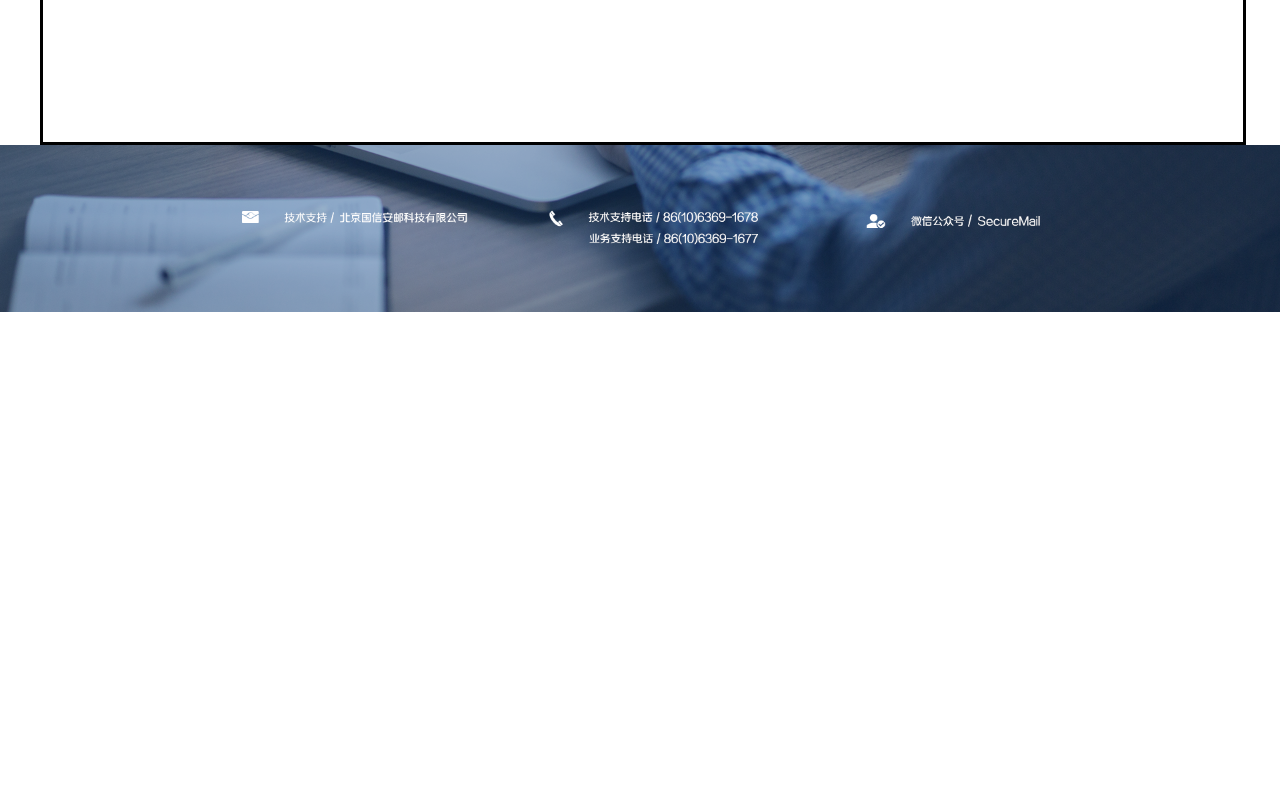
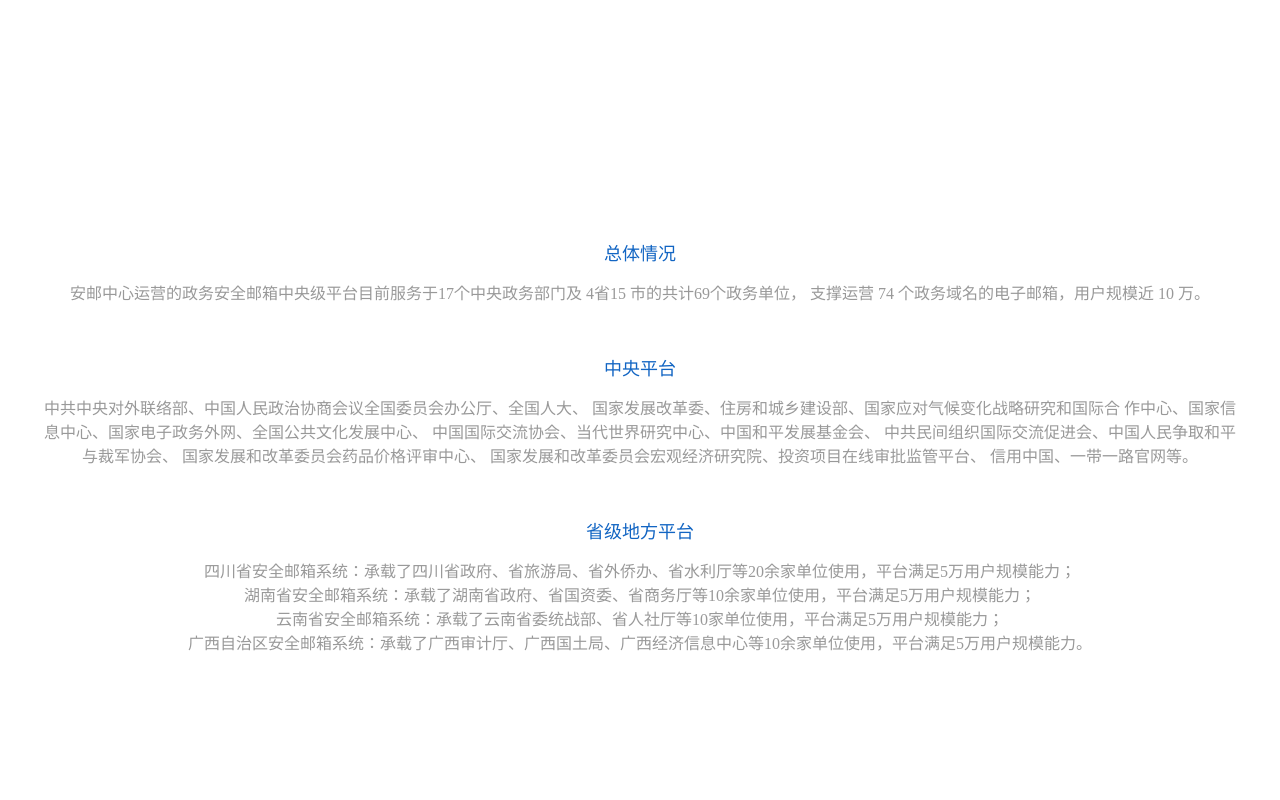
Before and after one commit to bufudanqing/suremail, a Vue app: page /components/enterprise in a window 1280 px wide. Shown: the part 1140-1940 px from the top of the page. Before the commit the page ends 1456 px from the top, so only its background shows below. Built offline with nearby package versions, Linux system fonts and the light colour scheme; what iview would draw is missing.

Commit message:
跳转位置

```diff
--- a/src/components/enterprise.vue
+++ b/src/components/enterprise.vue
@@ -12,6 +12,39 @@
           <div id="map" >
 
           </div>
+        </div>
+        <div class="intro">
+           <div class="title">
+               总体情况
+           </div>
+           <div class="message">
+             安邮中心运营的政务安全邮箱中央级平台目前服务于17个中央政务部门及 4省15 市的共计69个政务单位，
+             支撑运营 74 个政务域名的电子邮箱，用户规模近 10 万。
+           </div>
+           <div class="title">
+               中央平台
+           </div>
+           <div class="message">
+             中共中央对外联络部、中国人民政治协商会议全国委员会办公厅、全国人大、
+             国家发展改革委、住房和城乡建设部、国家应对气候变化战略研究和国际合
+             作中心、国家信息中心、国家电子政务外网、全国公共文化发展中心、
+             中国国际交流协会、当代世界研究中心、中国和平发展基金会、
+             中共民间组织国际交流促进会、中国人民争取和平与裁军协会、
+             国家发展和改革委员会药品价格评审中心、
+             国家发展和改革委员会宏观经济研究院、投资项目在线审批监管平台、
+             信用中国、一带一路官网等。
+
+           </div>
+           <div class="title">
+               省级地方平台
+           </div>
+           <div class="message">
+             四川省安全邮箱系统：承载了四川省政府、省旅游局、省外侨办、省水利厅等20余家单位使用，平台满足5万用户规模能力；
+            <br>湖南省安全邮箱系统：承载了湖南省政府、省国资委、省商务厅等10余家单位使用，平台满足5万用户规模能力；
+            <br>云南省安全邮箱系统：承载了云南省委统战部、省人社厅等10家单位使用，平台满足5万用户规模能力；
+            <br>广西自治区安全邮箱系统：承载了广西审计厅、广西国土局、广西经济信息中心等10余家单位使用，平台满足5万用户规模能力。
+
+           </div>
         </div>
 
     </div>
@@ -95,8 +128,27 @@
 #map{
   width: 1200px;
   height:600px;
-  border:solid;
+  /*border:solid;*/
   margin:0 auto;
+}
+.intro{
+  width: 1194px;
+  text-align: center;
+  padding-top: 100px;
+  padding-bottom: 150px;
+  margin:0 auto;
+}
+.intro .title{
+  font-size: 18px;
+  color: #1265c3;
+  font-family: "思源黑体","黑体";
+  margin-bottom: 15px;
+}
+.intro .message{
+  font-size: 16px;
+  color: #999;
+  font-family: "思源黑体","黑体";
+  margin-bottom: 50px;
 }
 @keyframes pulse
 {
--- a/src/router/index.js
+++ b/src/router/index.js
@@ -61,7 +61,14 @@
       path: '/',
       redirect: '/components/index'
     }
-  ]
+  ],
+  scrollBehavior (to, from, savedPosition) {
+    if (savedPosition) {
+      return savedPosition
+    } else {
+      return {x: 0, y: 0}
+    }
+  }
 })
 // const index = r => require.ensure([], () => r(require('../components/index')), 'index')
 
```
